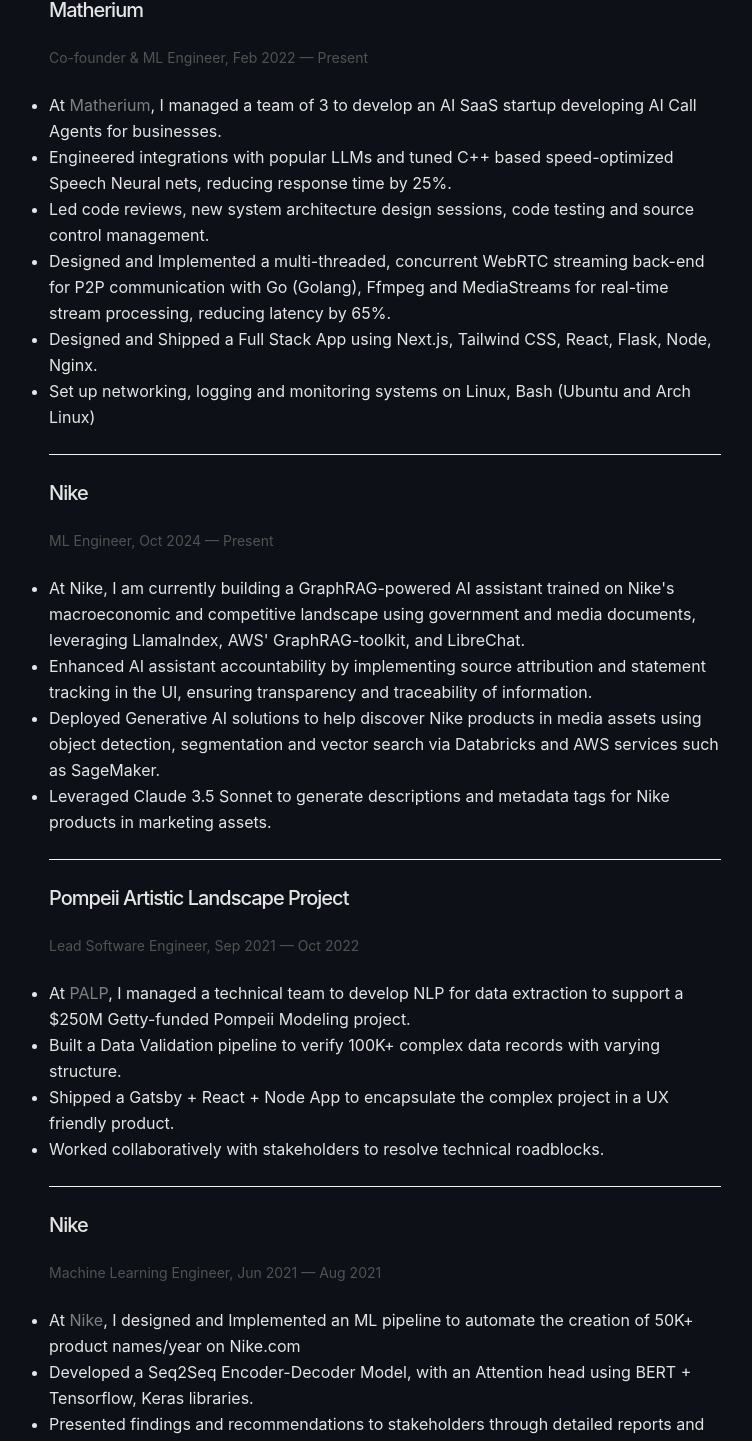
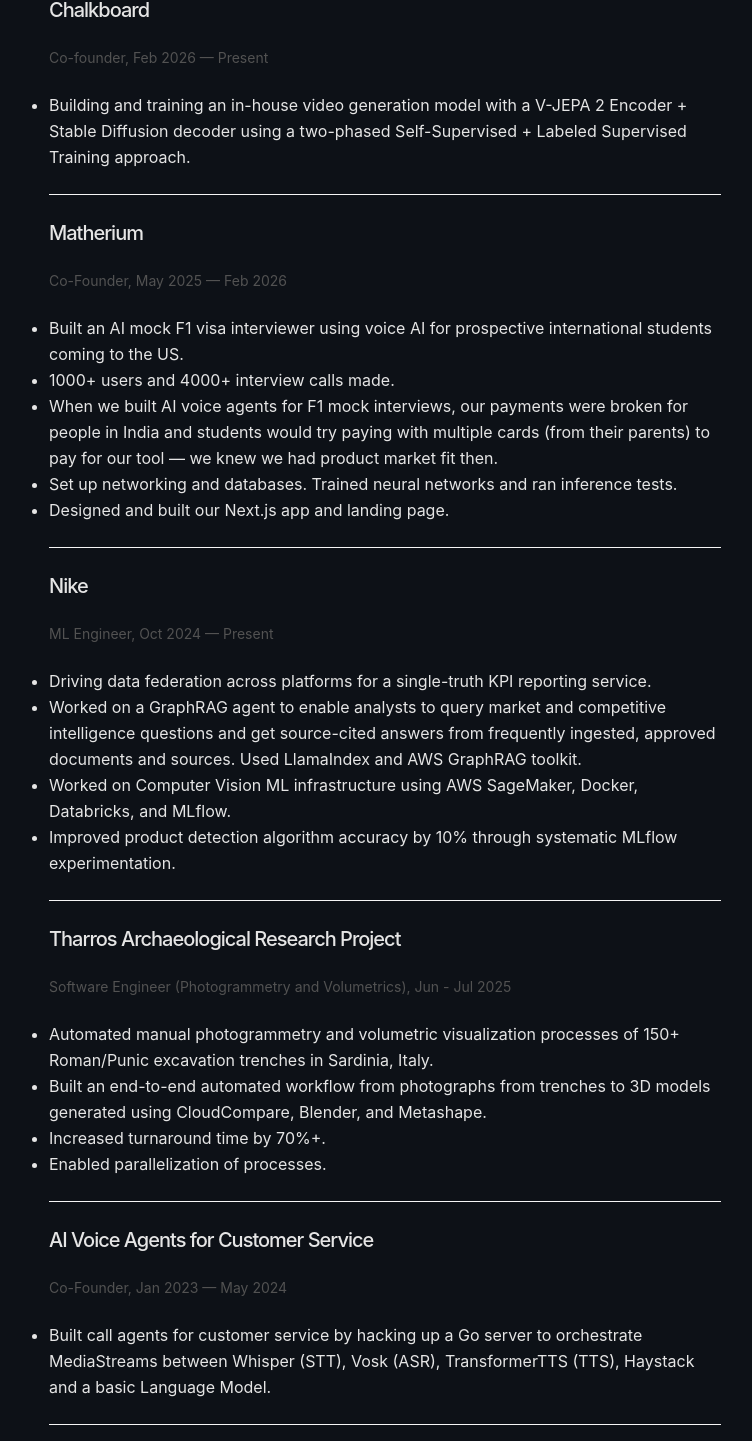
Before and after one commit to infinityp913/ananthp, a Next.js app: page /work in a window 1280 px wide. Shown: the part 431-1872 px from the top of the page, without its empty margins (255-1007 px from the left). Built offline with nearby package versions, Linux system fonts and the light colour scheme.

Commit message:
update work

```diff
--- a/pages/work/index.js
+++ b/pages/work/index.js
@@ -40,47 +40,42 @@
               Entrepreneur, ML and Software Engineer.
             </p>
             <h2 className="font-medium text-xl mb-1 tracking-tighter">
+              Chalkboard
+            </h2>
+            <p className="my-6 text-neutral-600 dark:text-neutral-400 text-sm">
+              Co-founder, Feb 2026 — Present
+            </p>
+            <ul className="leading-relaxed list-disc">
+              <li>
+                Building and training an in-house video generation model with a
+                V-JEPA 2 Encoder + Stable Diffusion decoder using a two-phased
+                Self-Supervised + Labeled Supervised Training approach.
+              </li>
+            </ul>
+            <hr className="my-6 border-neutral-100 dark:border-neutral-800" />
+            <h2 className="font-medium text-xl mb-1 tracking-tighter">
               Matherium
             </h2>
             <p className="my-6 text-neutral-600 dark:text-neutral-400 text-sm">
-              Co-founder & ML Engineer, Feb 2022 — Present
+              Co-Founder, May 2025 — Feb 2026
             </p>
             <ul className="leading-relaxed list-disc">
               <li>
-                At{" "}
-                <a
-                  target="_blank"
-                  rel="noopener noreferrer"
-                  href="https://matherium.com"
-                >
-                  Matherium
-                </a>
-                , I managed a team of 3 to develop an AI SaaS startup developing
-                AI Call Agents for businesses.
+                Built an AI mock F1 visa interviewer using voice AI for
+                prospective international students coming to the US.
+              </li>
+              <li>1000+ users and 4000+ interview calls made.</li>
+              <li>
+                When we built AI voice agents for F1 mock interviews, our
+                payments were broken for people in India and students would try
+                paying with multiple cards (from their parents) to pay for our
+                tool — we knew we had product market fit then.
               </li>
               <li>
-                Engineered integrations with popular LLMs and tuned C++ based
-                speed-optimized Speech Neural nets, reducing response time by
-                25%.
+                Set up networking and databases. Trained neural networks and ran
+                inference tests.
               </li>
-              <li>
-                Led code reviews, new system architecture design sessions, code
-                testing and source control management.
-              </li>
-              <li>
-                Designed and Implemented a multi-threaded, concurrent WebRTC
-                streaming back-end for P2P communication with Go (Golang),
-                Ffmpeg and MediaStreams for real-time stream processing,
-                reducing latency by 65%.
-              </li>
-              <li>
-                Designed and Shipped a Full Stack App using Next.js, Tailwind
-                CSS, React, Flask, Node, Nginx.
-              </li>
-              <li>
-                Set up networking, logging and monitoring systems on Linux, Bash
-                (Ubuntu and Arch Linux)
-              </li>
+              <li>Designed and built our Next.js app and landing page.</li>
             </ul>
             <hr className="my-6 border-neutral-100 dark:border-neutral-800" />
             <h2 className="font-medium text-xl mb-1 tracking-tighter">Nike</h2>
@@ -89,24 +84,72 @@
             </p>
             <ul className="leading-relaxed list-disc">
               <li>
-                At Nike, I am currently building a GraphRAG-powered AI assistant
-                trained on Nike's macroeconomic and competitive landscape using
-                government and media documents, leveraging LlamaIndex, AWS'
-                GraphRAG-toolkit, and LibreChat.
+                Driving data federation across platforms for a single-truth KPI
+                reporting service.
               </li>
               <li>
-                Enhanced AI assistant accountability by implementing source
-                attribution and statement tracking in the UI, ensuring
-                transparency and traceability of information.
+                Worked on a GraphRAG agent to enable analysts to query market
+                and competitive intelligence questions and get source-cited
+                answers from frequently ingested, approved documents and
+                sources. Used LlamaIndex and AWS GraphRAG toolkit.
               </li>
               <li>
-                Deployed Generative AI solutions to help discover Nike products
-                in media assets using object detection, segmentation and vector
-                search via Databricks and AWS services such as SageMaker.
+                Worked on Computer Vision ML infrastructure using AWS SageMaker,
+                Docker, Databricks, and MLflow.
               </li>
               <li>
-                Leveraged Claude 3.5 Sonnet to generate descriptions and
-                metadata tags for Nike products in marketing assets.
+                Improved product detection algorithm accuracy by 10% through
+                systematic MLflow experimentation.
+              </li>
+            </ul>
+            <hr className="my-6 border-neutral-100 dark:border-neutral-800" />
+            <h2 className="font-medium text-xl mb-1 tracking-tighter">
+              Tharros Archaeological Research Project
+            </h2>
+            <p className="my-6 text-neutral-600 dark:text-neutral-400 text-sm">
+              Software Engineer (Photogrammetry and Volumetrics), Jun - Jul 2025
+            </p>
+            <ul className="leading-relaxed list-disc">
+              <li>
+                Automated manual photogrammetry and volumetric visualization
+                processes of 150+ Roman/Punic excavation trenches in Sardinia,
+                Italy.
+              </li>
+              <li>
+                Built an end-to-end automated workflow from photographs from
+                trenches to 3D models generated using CloudCompare, Blender,
+                and Metashape.
+              </li>
+              <li>Increased turnaround time by 70%+.</li>
+              <li>Enabled parallelization of processes.</li>
+            </ul>
+            <hr className="my-6 border-neutral-100 dark:border-neutral-800" />
+            <h2 className="font-medium text-xl mb-1 tracking-tighter">
+              AI Voice Agents for Customer Service
+            </h2>
+            <p className="my-6 text-neutral-600 dark:text-neutral-400 text-sm">
+              Co-Founder, Jan 2023 — May 2024
+            </p>
+            <ul className="leading-relaxed list-disc">
+              <li>
+                Built call agents for customer service by hacking up a Go
+                server to orchestrate MediaStreams between Whisper (STT), Vosk
+                (ASR), TransformerTTS (TTS), Haystack and a basic Language
+                Model.
+              </li>
+            </ul>
+            <hr className="my-6 border-neutral-100 dark:border-neutral-800" />
+            <h2 className="font-medium text-xl mb-1 tracking-tighter">
+              Interactive AI Avatars for Customer Service
+            </h2>
+            <p className="my-6 text-neutral-600 dark:text-neutral-400 text-sm">
+              Co-Founder, Feb 2022 — Jan 2023
+            </p>
+            <ul className="leading-relaxed list-disc">
+              <li>
+                Designed and trained a TTS model. Used Whisper for STT. Helped
+                design and train the Deepfake GAN model for AI avatars. Created
+                an early MVP to demonstrate the idea to customers.
               </li>
             </ul>
             <hr className="my-6 border-neutral-100 dark:border-neutral-800" />
@@ -246,6 +289,29 @@
                 Memoization and Dynamic Programming.
               </li>
             </ul>
+
+            <hr className="my-6 border-neutral-100 dark:border-neutral-800" />
+            <h2 className="font-medium text-xl mb-1 tracking-tighter">
+              Pompeii Artistic Landscape Project
+            </h2>
+            <p className="my-6 text-neutral-600 dark:text-neutral-400 text-sm">
+              NLP Research Assistant, Feb 2019 — Sep 2021
+            </p>
+            <ul className="leading-relaxed list-disc">
+              <li>
+                Developed NLP algorithms to extract from unstructured data to
+                contribute to a database for the digital mapping of Pompeii for
+                a $250M Getty-funded Project —{" "}
+                <a
+                  target="_blank"
+                  rel="noopener noreferrer"
+                  href="https://palp.p-lod.umasscreate.net/"
+                >
+                  Pompeii Artistic Landscape Project
+                </a>
+                .
+              </li>
+            </ul>
           </div>
         </div>
       </section>
```
